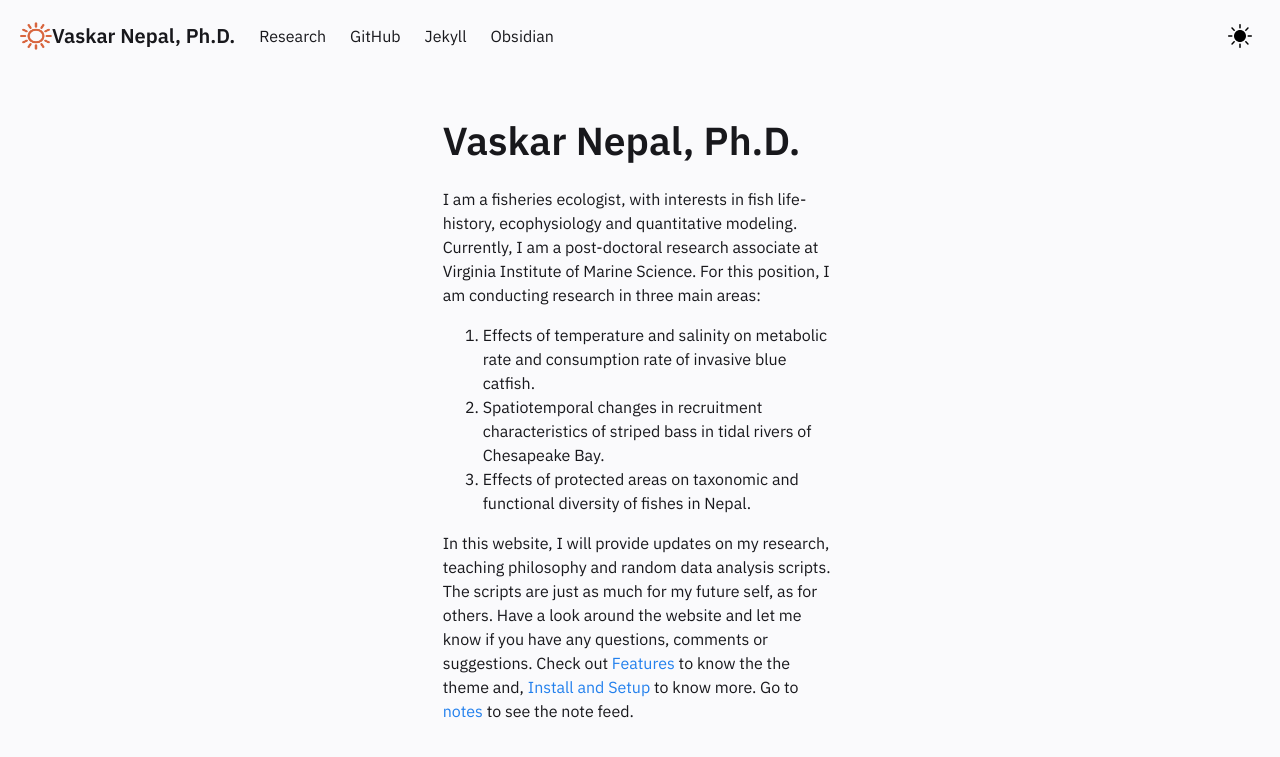
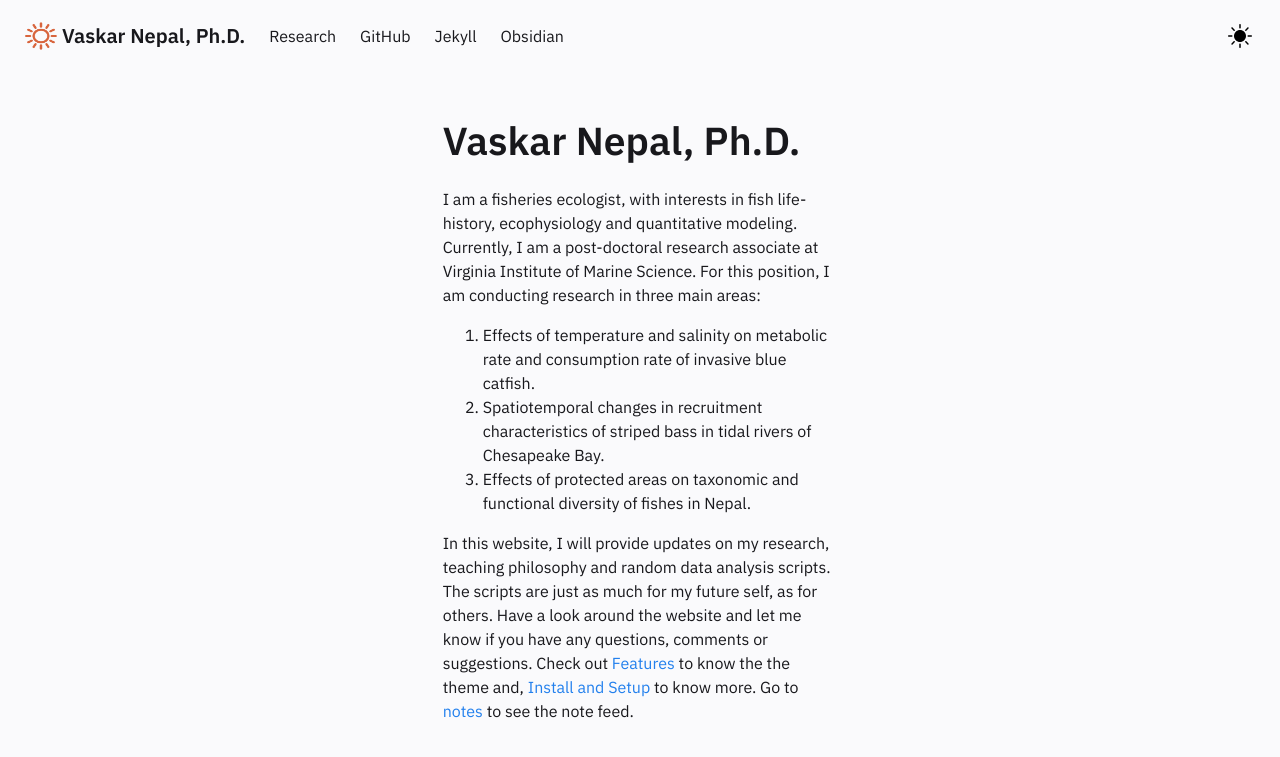
Before and after one commit to vaskarnepal/vaskarnepal.github.io, a Jekyll site: the page built from pages/index.md, in a window 1280 px wide. Shown: the top 757 px of the page. Built offline with Jekyll 4.4.1, drawn with Linux system fonts in a browser that asks for light colours.

Commit message:
Update Header.html

```diff
--- a/_includes/Header.html
+++ b/_includes/Header.html
@@ -51,7 +51,7 @@
 		<link rel="icon" href="/assets/img/favicon.png" type="image/png" sizes="32x32" />
 
 		--->
-		<img src="/assets/img/favicon.png" height ="32" width="32" viewBox="0 0 80 80" fill="none"/>
+		<img src="/assets/img/favicon.png" height ="32" width="32" align="middle" hspace="5" vspace="0" fill="none"/>
 		  <h4>Vaskar Nepal, Ph.D.</h4>
         </a>
         <div class="navbar-item navbar-dark-mode__mobile
```
